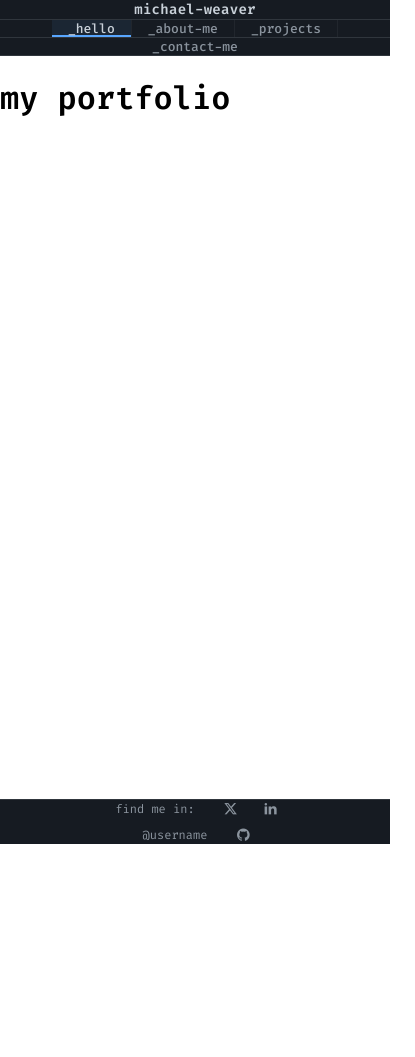
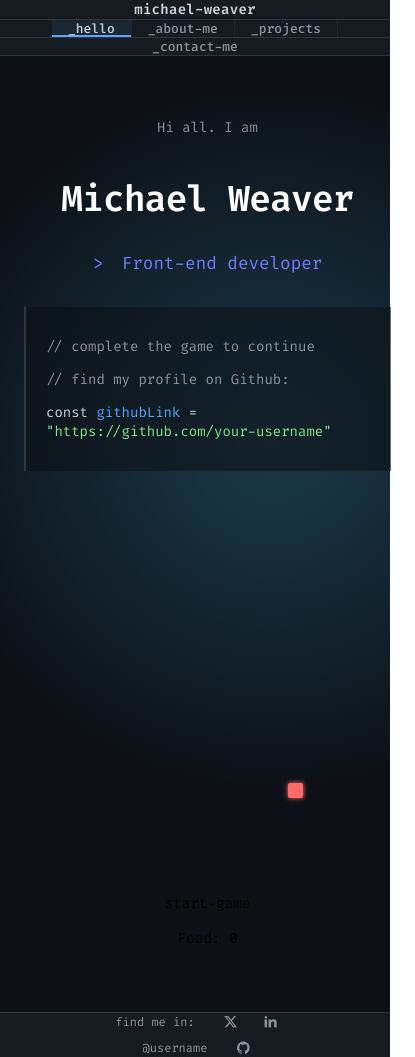
Before and after one commit to vikasthakur70183/MyPortfolio, a React (Vite) app: page / in a window 390 px wide. Shown: the whole page, 415 px wide, since content can reach past the window. Before the commit the page ends 844 px from the top, so only its background shows below. Built offline with nearby package versions, Linux system fonts and the light colour scheme.

Commit message:
update and create the home screen

```diff
--- a/src/Navigation.jsx
+++ b/src/Navigation.jsx
@@ -1,9 +1,10 @@
 import { createBrowserRouter } from "react-router";
 import MainLayout from "./layouts/MainLayout.jsx";
-import HomePage from "./Pages/HomePage.jsx";
+
 import AboutMe from "./Pages/AboutMe.jsx";
 import Projects from "./Pages/Projects.jsx";
 import ContactMe from "./Pages/ContactMe.jsx";
+import Home from "./pages/Home/Home.jsx";
 
 const router = createBrowserRouter([
   {
@@ -12,7 +13,7 @@ const router = createBrowserRouter([
     children: [
       {
         index: true,
-        element: <HomePage />,
+        element: <Home/>,
       },
       {
         path: "about-me",
--- /dev/null
+++ b/src/Pages/Home/Home.jsx
@@ -0,0 +1,46 @@
+import React from 'react';
+import styles from './Home.module.css';
+import SnakeGame from '../../components/SnakeGame/SnakeGame';
+
+function Home() {
+  return (
+    <section className={styles.home}>
+      <div className={styles.container}>
+        {/* LEFT PANEL */}
+        <div className={styles.leftSection}>
+          <p className={styles.mutedText}>Hi all. I am</p>
+
+          <h1 className={styles.heading}>
+            Michael Weaver
+          </h1>
+
+          <p className={styles.role}>
+            <span className={styles.arrow}>&gt;</span> Front-end developer
+          </p>
+
+          <div className={styles.codeBlock}>
+            <p className={styles.codeComment}>
+              // complete the game to continue
+            </p>
+            <p className={styles.codeComment}>
+              // find my profile on Github:
+            </p>
+            <p className={styles.codeLine}>
+              const <span className={styles.codeVar}>githubLink</span> ={" "}
+              <span className={styles.codeString}>
+                "https://github.com/your-username"
+              </span>
+            </p>
+          </div>
+        </div>
+
+        {/* RIGHT PANEL */}
+        <div className={styles.rightSection}>
+          <SnakeGame />
+        </div>
+      </div>
+    </section>
+  );
+}
+
+export default Home;
--- /dev/null
+++ b/src/Pages/Home/Home.module.css
@@ -0,0 +1,122 @@
+/* ==========================================================================
+   Home Page — Futuristic Editor Style (FINAL)
+   ========================================================================== */
+
+.home {
+  width: 100%;
+  min-height: calc(100vh - 96px); /* header + footer space */
+  background: radial-gradient(
+    circle at 70% 40%,
+    #1b3a4b 0%,
+    #0d1117 55%
+  );
+  display: flex;
+  align-items: center;
+}
+
+.container {
+  max-width: 1200px;
+  margin: 0 auto;
+  padding: 3rem 1.5rem;
+
+  display: grid;
+  grid-template-columns: 1.1fr 0.9fr;
+  gap: 3rem;
+
+  font-family: 'Fira Code', 'SF Mono', monospace;
+}
+
+/* ===================== LEFT ===================== */
+
+.leftSection {
+  display: flex;
+  flex-direction: column;
+  justify-content: center;
+}
+
+.mutedText {
+  color: #8b949e;
+  font-size: 0.875rem;
+  margin-bottom: 0.5rem;
+}
+
+.heading {
+  color: #ffffff;
+  font-size: 3rem;
+  font-weight: 600;
+  letter-spacing: -0.02em;
+  margin-bottom: 0.75rem;
+}
+
+.role {
+  color: #6f7cff;
+  font-size: 1.25rem;
+  margin-bottom: 2rem;
+}
+
+.arrow {
+  margin-right: 0.5rem;
+}
+
+/* ===================== CODE BLOCK ===================== */
+
+.codeBlock {
+  background: rgba(13, 17, 23, 0.6);
+  border-left: 2px solid #30363d;
+  padding: 1rem 1.25rem;
+  max-width: 420px;
+}
+
+.codeComment {
+  color: #8b949e;
+  font-size: 0.875rem;
+  margin-bottom: 0.25rem;
+}
+
+.codeLine {
+  font-size: 0.875rem;
+  color: #c9d1d9;
+}
+
+.codeVar {
+  color: #58a6ff;
+}
+
+.codeString {
+  color: #7ee787;
+}
+
+/* ===================== RIGHT ===================== */
+
+.rightSection {
+  display: flex;
+  justify-content: center;
+  align-items: center;
+}
+
+/* ===================== RESPONSIVE ===================== */
+
+@media (max-width: 900px) {
+  .container {
+    grid-template-columns: 1fr;
+    text-align: center;
+  }
+
+  .leftSection {
+    align-items: center;
+  }
+
+  .codeBlock {
+    text-align: left;
+  }
+}
+
+@media (max-width: 480px) {
+  .heading {
+    font-size: 2.25rem;
+  }
+
+  .role {
+    font-size: 1.1rem;
+  }
+}
--- a/src/Pages/HomePage.jsx
+++ /dev/null
@@ -1,12 +0,0 @@
-import React from 'react';
-import '../App.css';
-
-function HomePage() {
-  return (
-    <main style={{ flex: 1 }}>
-      <h1>my portfolio</h1>
-    </main>
-  );
-}
-
-export default HomePage;
--- /dev/null
+++ b/src/components/SnakeGame/SnakeGame.jsx
@@ -0,0 +1,163 @@
+import React, { useState, useEffect, useCallback } from 'react';
+import styles from './SnakeGame.module.css';
+
+const GRID_SIZE = 20;
+const INITIAL_SNAKE = [{ x: 10, y: 10 }];
+const INITIAL_FOOD = { x: 15, y: 15 };
+const DIRECTIONS = {
+  UP: { x: 0, y: -1 },
+  DOWN: { x: 0, y: 1 },
+  LEFT: { x: -1, y: 0 },
+  RIGHT: { x: 1, y: 0 },
+};
+
+function SnakeGame() {
+  const [snake, setSnake] = useState(INITIAL_SNAKE);
+  const [food, setFood] = useState(INITIAL_FOOD);
+  const [direction, setDirection] = useState(DIRECTIONS.RIGHT);
+  const [gameState, setGameState] = useState('idle'); // idle, playing, gameOver
+  const [score, setScore] = useState(0);
+
+  const generateFood = useCallback(() => {
+    let newFood;
+    do {
+      newFood = {
+        x: Math.floor(Math.random() * GRID_SIZE),
+        y: Math.floor(Math.random() * GRID_SIZE),
+      };
+    } while (snake.some(segment => segment.x === newFood.x && segment.y === newFood.y));
+    return newFood;
+  }, [snake]);
+
+  const moveSnake = useCallback(() => {
+    setSnake(currentSnake => {
+      const newSnake = [...currentSnake];
+      const head = { ...newSnake[0] };
+      head.x += direction.x;
+      head.y += direction.y;
+
+      // Check wall collision
+      if (head.x < 0 || head.x >= GRID_SIZE || head.y < 0 || head.y >= GRID_SIZE) {
+        setGameState('gameOver');
+        return currentSnake;
+      }
+
+      // Check self collision
+      if (newSnake.some(segment => segment.x === head.x && segment.y === head.y)) {
+        setGameState('gameOver');
+        return currentSnake;
+      }
+
+      newSnake.unshift(head);
+
+      // Check food collision
+      if (head.x === food.x && head.y === food.y) {
+        setScore(prev => prev + 1);
+        setFood(generateFood());
+      } else {
+        newSnake.pop();
+      }
+
+      return newSnake;
+    });
+  }, [direction, food, generateFood]);
+
+  const handleKeyPress = useCallback((e) => {
+    if (gameState !== 'playing') return;
+
+    switch (e.key) {
+      case 'ArrowUp':
+        if (direction !== DIRECTIONS.DOWN) setDirection(DIRECTIONS.UP);
+        break;
+      case 'ArrowDown':
+        if (direction !== DIRECTIONS.UP) setDirection(DIRECTIONS.DOWN);
+        break;
+      case 'ArrowLeft':
+        if (direction !== DIRECTIONS.RIGHT) setDirection(DIRECTIONS.LEFT);
+        break;
+      case 'ArrowRight':
+        if (direction !== DIRECTIONS.LEFT) setDirection(DIRECTIONS.RIGHT);
+        break;
+      default:
+        break;
+    }
+  }, [direction, gameState]);
+
+  useEffect(() => {
+    window.addEventListener('keydown', handleKeyPress);
+    return () => window.removeEventListener('keydown', handleKeyPress);
+  }, [handleKeyPress]);
+
+  useEffect(() => {
+    if (gameState === 'playing') {
+      const gameInterval = setInterval(moveSnake, 150);
+      return () => clearInterval(gameInterval);
+    }
+  }, [gameState, moveSnake]);
+
+  const startGame = () => {
+    setSnake(INITIAL_SNAKE);
+    setFood(INITIAL_FOOD);
+    setDirection(DIRECTIONS.RIGHT);
+    setScore(0);
+    setGameState('playing');
+  };
+
+  const skipGame = () => {
+    setGameState('idle');
+  };
+
+  const renderGrid = () => {
+    const grid = [];
+    for (let y = 0; y < GRID_SIZE; y++) {
+      for (let x = 0; x < GRID_SIZE; x++) {
+        const isSnakeHead = snake[0] && snake[0].x === x && snake[0].y === y;
+        const isSnakeBody = snake.slice(1).some(segment => segment.x === x && segment.y === y);
+        const isFood = food.x === x && food.y === y;
+
+        let cellClass = styles.cell;
+        if (isSnakeHead) cellClass += ` ${styles.snakeHead}`;
+        else if (isSnakeBody) cellClass += ` ${styles.snakeBody}`;
+        else if (isFood) cellClass += ` ${styles.food}`;
+
+        grid.push(
+          <div key={`${x}-${y}`} className={cellClass}></div>
+        );
+      }
+    }
+    return grid;
+  };
+
+  return (
+    <div className={styles.gamePanel}>
+      <div className={styles.gameGrid}>
+        {renderGrid()}
+      </div>
+      <div className={styles.controls}>
+        {gameState === 'idle' && (
+          <button className={styles.button} onClick={startGame} aria-label="Start Snake Game">
+            start-game
+          </button>
+        )}
+        {gameState === 'playing' && (
+          <button className={styles.button} onClick={skipGame} aria-label="Skip Snake Game">
+            skip
+          </button>
+        )}
+        {gameState === 'gameOver' && (
+          <div>
+            <p className={styles.gameOverText}>Game Over! Score: {score}</p>
+            <button className={styles.button} onClick={startGame} aria-label="Restart Snake Game">
+              restart
+            </button>
+          </div>
+        )}
+        <div className={styles.score}>
+          Food: {score}
+        </div>
+      </div>
+    </div>
+  );
+}
+
+export default SnakeGame;
--- /dev/null
+++ b/src/components/SnakeGame/SnakeGame.module.css
@@ -0,0 +1,82 @@
+.gamePanel {
+  background: var(--panel-bg);
+  border: 1px solid var(--border-color);
+  border-radius: 8px;
+  padding: 1rem;
+  box-shadow: var(--glow);
+  display: flex;
+  flex-direction: column;
+  align-items: center;
+  width: 100%;
+  max-width: 400px;
+}
+
+.gameGrid {
+  display: grid;
+  grid-template-columns: repeat(20, 1fr);
+  grid-template-rows: repeat(20, 1fr);
+  gap: 1px;
+  background: var(--border-color);
+  padding: 0.5rem;
+  border-radius: 4px;
+  margin-bottom: 1rem;
+}
+
+.cell {
+  width: 15px;
+  height: 15px;
+  background: transparent;
+  border-radius: 2px;
+  transition: background-color 0.1s ease;
+}
+
+.snakeHead {
+  background: var(--accent-color);
+  box-shadow: 0 0 5px var(--accent-color);
+}
+
+.snakeBody {
+  background: #ffffff;
+  box-shadow: 0 0 3px #ffffff;
+}
+
+.food {
+  background: #ff6b6b;
+  box-shadow: 0 0 5px #ff6b6b;
+}
+
+.controls {
+  display: flex;
+  flex-direction: column;
+  align-items: center;
+  gap: 0.5rem;
+}
+
+.button {
+  background: var(--accent-color);
+  color: #000000;
+  border: none;
+  padding: 0.5rem 1rem;
+  border-radius: 4px;
+  cursor: pointer;
+  font-family: 'Fira Code', monospace;
+  font-size: 0.9rem;
+  transition: background-color 0.2s ease;
+}
+
+.button:hover {
+  background: #00a8cc;
+}
+
+.gameOverText {
+  color: var(--text-color);
+  font-family: 'Fira Code', monospace;
+  font-size: 1rem;
+  margin: 0;
+}
+
+.score {
+  color: var(--muted-text);
+  font-family: 'Fira Code', monospace;
+  font-size: 0.9rem;
+}
```
Also changed, not shown: 1 other file (tests, documents, lock files or other folders).
